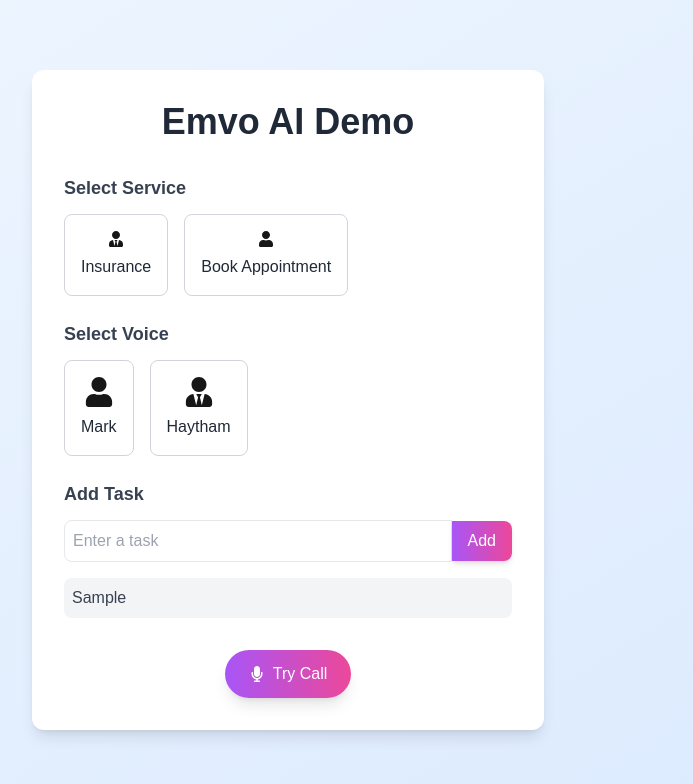
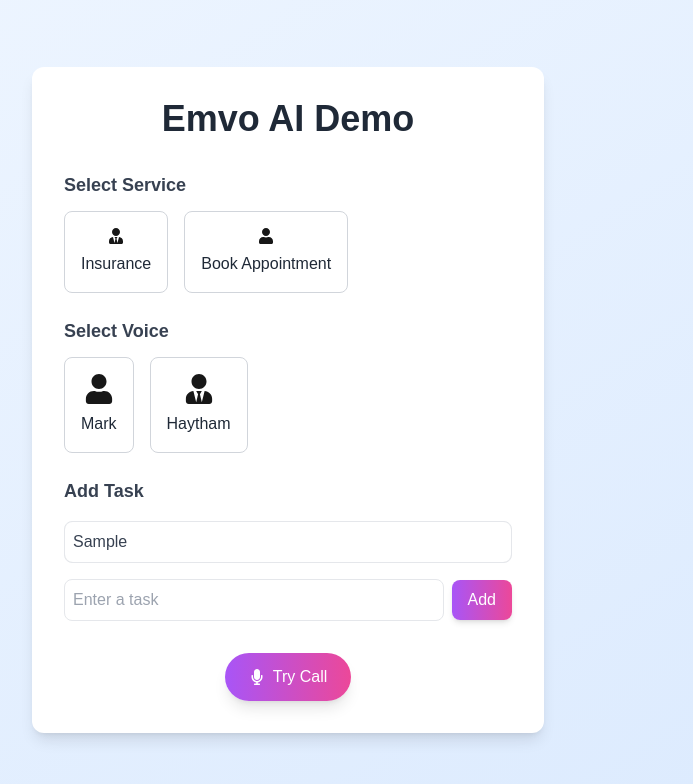
Before and after one commit to anil-sleekitech/Emvo-Demo, a Next.js app: page / in a window 1280 px wide. Both pictures are taken after typing "Sample" into the empty fields and a click on the button "Add". Shown: the top 784 px of the page, without its empty margins (352-1045 px from the left). Built offline with nearby package versions, Linux system fonts and the light colour scheme.

Commit message:
Task Section Fixed

```diff
--- a/src/app/page.tsx
+++ b/src/app/page.tsx
@@ -19,6 +19,17 @@ const serviceOptions: Record<string, { name: string; icon: React.ReactNode  }[]>
     { name: "Fortis", icon: <FaUser size={30} /> },
   ],
 };
+
+
+// const handleUpload = () => {
+//   if (kbFile) {
+//     console.log("Uploading file:", kbFile.name);
+//   } else if (kbUrl.trim() !== "") {
+//     console.log("Uploading URL:", kbUrl);
+//   } else {
+//     toast.error("No file or URL provided");
+//   }
+// };
 
 interface ServiceSelectionProps {
   service: string;
@@ -120,37 +131,126 @@ interface TaskInputProps {
   handleAddTask: () => void;
 }
 
+// function TaskInput({ tasks, newTask, setNewTask, handleAddTask }: TaskInputProps) {
+//   return (
+//     <div className="mb-6">
+//       <h2 className="text-lg font-semibold text-gray-700 mb-3">Add Task</h2>
+//       <div className="flex items-center">
+//         <input
+//           type="text"
+//           value={newTask}
+//           onChange={(e) => setNewTask(e.target.value)}
+//           placeholder="Enter a task"
+//           className="flex-1 p-2 border rounded-l-lg focus:outline-none focus:ring-2 focus:ring-blue-500"
+//         />
+//         <button
+//           onClick={handleAddTask}
+//           className="bg-gradient-to-r from-purple-500 to-pink-500 text-white font-medium py-2 px-4 rounded-r-lg shadow-md hover:shadow-lg transition transform hover:scale-105"
+//         >
+//           Add
+//         </button>
+//       </div>
+//       {tasks.length > 0 && (
+//         <ul className="mt-4 space-y-2">
+//           {tasks.map((task, index) => (
+//             <li key={index} className="bg-gray-100 p-2 rounded-lg text-gray-700">
+//               {task}
+//             </li>
+//           ))}
+//         </ul>
+//       )}
+//     </div>
+//   );
+// }
 function TaskInput({ tasks, newTask, setNewTask, handleAddTask }: TaskInputProps) {
   return (
     <div className="mb-6">
       <h2 className="text-lg font-semibold text-gray-700 mb-3">Add Task</h2>
-      <div className="flex items-center">
+      {tasks.length > 0 && (
+        <div className="mt-4 mb-4 y-2  border rounded-lg bg-gray-100 max-h-32 overflow-y-auto">
+          <ul className="space-y-2">
+            {tasks.map((task, index) => (
+              <li key={index} className="bg-white p-2 rounded-lg shadow-sm text-gray-700">
+                {task}
+              </li>
+            ))}
+          </ul>
+        </div>
+      )}
+      <div className="flex items-center space-x-2">
         <input
           type="text"
           value={newTask}
           onChange={(e) => setNewTask(e.target.value)}
           placeholder="Enter a task"
-          className="flex-1 p-2 border rounded-l-lg focus:outline-none focus:ring-2 focus:ring-blue-500"
+          className="flex-1 p-2 border rounded-lg text-black focus:outline-none focus:ring-2 focus:ring-blue-500"
         />
         <button
           onClick={handleAddTask}
-          className="bg-gradient-to-r from-purple-500 to-pink-500 text-white font-medium py-2 px-4 rounded-r-lg shadow-md hover:shadow-lg transition transform hover:scale-105"
+          className="bg-gradient-to-r from-purple-500 to-pink-500 text-white font-medium py-2 px-4 rounded-lg shadow-md hover:shadow-lg transition transform hover:scale-105"
         >
           Add
         </button>
       </div>
-      {tasks.length > 0 && (
-        <ul className="mt-4 space-y-2">
-          {tasks.map((task, index) => (
-            <li key={index} className="bg-gray-100 p-2 rounded-lg text-gray-700">
-              {task}
-            </li>
-          ))}
-        </ul>
-      )}
+
     </div>
   );
 }
+
+// interface KBArticleUploadProps {
+//   kbFile: File | null;
+//   setKbFile: (file: File | null) => void;
+//   kbUrl: string;
+//   setKbUrl: (url: string) => void;
+//   handleUpload: () => void;
+// }
+
+// function KBArticleUpload({ kbFile, setKbFile, kbUrl, setKbUrl, handleUpload }: KBArticleUploadProps) {
+//   return (
+//     <div className="mb-6">
+//       <h2 className="text-lg font-semibold text-gray-700 mb-3">Upload KB Article</h2>
+//       <div className="flex flex-col space-y-4">
+//         {/* File Upload */}
+//         <input
+//           type="file"
+//           onChange={(e) => {
+//             if (e.target.files && e.target.files.length > 0) {
+//               setKbFile(e.target.files[0]);
+//             }
+//           }}
+//           className="p-2 border rounded-lg text-black focus:outline-none focus:ring-2 focus:ring-blue-500"
+//         />
+
+//         {/* Display Selected File Name */}
+//         {kbFile && (
+//           <p className="text-gray-600 text-sm">
+//             Selected File: <span className="font-medium">{kbFile.name}</span>
+//           </p>
+//         )}
+
+//         <span className="text-gray-700 text-center">or</span>
+
+//         {/* URL Input */}
+//         <input
+//           type="text"
+//           value={kbUrl}
+//           onChange={(e) => setKbUrl(e.target.value)}
+//           placeholder="Enter URL"
+//           className="p-2 border rounded-lg text-black focus:outline-none focus:ring-2 focus:ring-blue-500"
+//         />
+
+//         {/* Upload Button */}
+//         <button
+//           onClick={handleUpload}
+//           className="bg-gradient-to-r from-green-500 to-blue-500 text-white font-medium py-2 px-4 rounded-lg shadow-md hover:shadow-lg transition transform hover:scale-105"
+//         >
+//           Upload
+//         </button>
+//       </div>
+//     </div>
+//   );
+// }
+
 
 export default function Home() {
   const router = useRouter();
@@ -207,6 +307,13 @@ export default function Home() {
         <PlaceSelection service={service} place={place} setPlace={setPlace} />
         <VoiceSelection voice={voice} setVoice={setVoice} />
         <TaskInput tasks={tasks} newTask={newTask} setNewTask={setNewTask} handleAddTask={handleAddTask} />
+        {/* <KBArticleUpload
+          kbFile={kbFile}
+          setKbFile={setKbFile}
+          kbUrl={kbUrl}
+          setKbUrl={setKbUrl}
+          handleUpload={handleUpload}
+        /> */}
         <div className="flex justify-center mt-8">
           <button
             onClick={handleTryCall}
```
